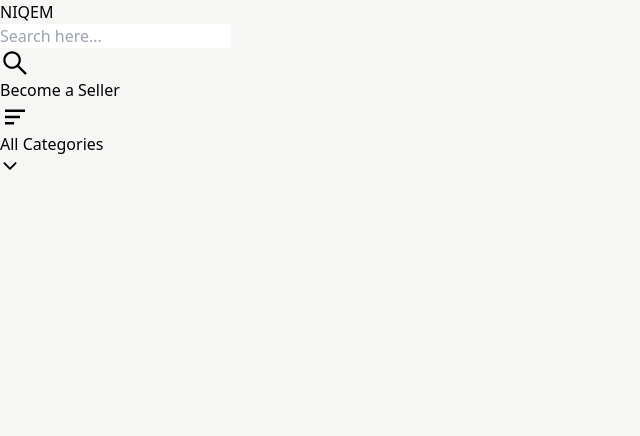
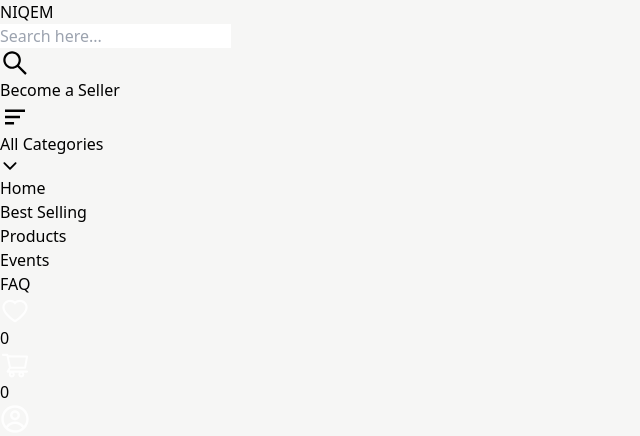
Before and after one commit to rozhi-98/Niqem-Frontend, a React (Vite) app: page / in a window 1280 px wide. Shown: the top 436 px of the page, without its empty margins (0-640 px from the left). Built offline with nearby package versions, Linux system fonts and the light colour scheme; the HTML template or start-up script is replaced by a standard one.

Commit message:
Complete Navbar

```diff
--- a/src/components/Layout/Header.jsx
+++ b/src/components/Layout/Header.jsx
@@ -1,16 +1,21 @@
-import React, {useState} from 'react'
-import {Link} from 'react-router-dom'
-import styles from '../../styles/style'
-import {categoriesData, productData} from "../../static/data.jsx"
-import {AiOutlineSearch} from "react-icons/ai";
-import {IoIosArrowDown, IoIosArrowForward} from "react-icons/io";
-import {BiMenuAltLeft} from "react-icons/bi";
-import Button from '../../components/Button/Button'
-import DropDown from './DropDown.jsx'
+import React, { useState } from "react";
+import { Link } from "react-router-dom";
+import styles from "../../styles/style";
+import { categoriesData, productData } from "../../static/data.jsx";
+import {
+  AiOutlineHeart,
+  AiOutlineSearch,
+  AiOutlineShoppingCart,
+} from "react-icons/ai";
+import { CgProfile } from "react-icons/cg";
+import { IoIosArrowDown, IoIosArrowForward } from "react-icons/io";
+import { BiMenuAltLeft } from "react-icons/bi";
+import Button from "../../components/Button/Button";
+import DropDown from "./DropDown.jsx";
+import Navbar from "./Navbar.jsx";
 
-const Header = () => {
-
-    const [searchTerm, setSearchTerm] = useState('');
+const Header = ({ activeHeading }) => {
+  const [searchTerm, setSearchTerm] = useState("");
   const [searchData, setSearchData] = useState([]);
   const [active, setActive] = useState(false);
   const [dropDown, setDropDown] = useState(false);
@@ -20,7 +25,9 @@
     const term = e.target.value;
     setSearchTerm(term);
 
-        const filteredProducts = productData && productData.filter((product) =>
+    const filteredProducts =
+      productData &&
+      productData.filter((product) =>
         product.name.toLowerCase().includes(term.toLowerCase())
       );
 
@@ -33,33 +40,38 @@
     } else {
       setActive(false);
     }
-    })
+  });
 
   return (
     <>
-
       <div className={`${styles.section}`}>
-        <div className='hidden 800px:h-[50px] 800px:my-[20px] 800px:flex items-center justify-between'>
+        <div className="hidden 800px:h-[50px] 800px:my-[20px] 800px:flex items-center justify-between">
           <div>
-                <Link className='font-extrabold text-blue-600' to="/">
+            <Link className="font-extrabold text-blue-600" to="/">
               {/* <img src="../../assets/logo-niqem.png" alt="logo-image"/> */}
               NIQEM
             </Link>
           </div>
-            <div className='w-[50%] relative'>
-                <input type='text' placeholder='Search here...' value={searchTerm} onChange={handleSearchChange} className='h-[40px] w-full px-2 border-[#3957db] border-[2px] rounded-md'/>
+          <div className="w-[50%] relative">
+            <input
+              type="text"
+              placeholder="Search here..."
+              value={searchTerm}
+              onChange={handleSearchChange}
+              className="h-[40px] w-full px-2 border-[#3957db] border-[2px] rounded-md"
+            />
             <AiOutlineSearch
               size={30}
               className="absolute right-2 top-1.5 cursor-pointer"
             />
-            {
-                searchData && searchData.length !==0 ? (
+            {searchData && searchData.length !== 0 ? (
               <div className="absolute min-h-[30vh] bg-slate-50 shadow-sm-2 z-[9] p-4">
-                        {searchData && searchData.map((i, index) => {
+                {searchData &&
+                  searchData.map((i, index) => {
                     const d = i.name;
 
                     const Product_name = d.replace(/\s+/g, "-");
-                            return(
+                    return (
                       <Link to={`/product/${Product_name}`}>
                         <div className="w-full flex items-start-py-3">
                           <img
@@ -71,47 +83,87 @@
                         </div>
                       </Link>
                     );
-
-                            })
-                        }
+                  })}
               </div>
-                ) : null
-            }
+            ) : null}
           </div>
-
 
           <Button text="Become a Seller">
             <Link to="/seller">
               <h1 className="text-[#fff] flex items-center">
-
                 <IoIosArrowForward className="ml-1" />
               </h1>
             </Link>
           </Button>
-
         </div>
       </div>
-    <div className={`${
+      <div
+        className={`${
           active === true ? "shadow-sm fixed top-0 left-0 z-10" : null
-        } transition hidden 800px:flex items-center justify-between w-full bg-blue-400 h-[70px]`}>
-        <div className={`${styles.section} relative ${styles.normalFlex} justify-between`}>
+        } transition hidden 800px:flex items-center justify-between w-full bg-blue-400 h-[70px]`}
+      >
+        <div
+          className={`${styles.section} relative ${styles.normalFlex} justify-between`}
+        >
           {/* categories */}
           <div>
             <div className="relative h-[60px] mt-[10px] w-[270px] hidden 1000px:block">
               <BiMenuAltLeft size={30} className="absolute top-3 left-2" />
-                    <button className='h-[100%] w-full flex justify-between items-center pl-10 bg-white font-sans text-lg font-[500] select-none rounded-t-md'>
+              <button className="h-[100%] w-full flex justify-between items-center pl-10 bg-white font-sans text-lg font-[500] select-none rounded-t-md">
                 All Categories
               </button>
-                    <IoIosArrowDown size={20} className="absolute top-4 right-2 cursor-pointer" onClick={() => setDropDown(!dropDown)} />
-                    {
-                        dropDown ? ( <DropDown categoriesData = {categoriesData} setDropDown = {setDropDown}/>) : null
-                    }
+              <IoIosArrowDown
+                size={20}
+                className="absolute top-4 right-2 cursor-pointer"
+                onClick={() => setDropDown(!dropDown)}
+              />
+              {dropDown ? (
+                <DropDown
+                  categoriesData={categoriesData}
+                  setDropDown={setDropDown}
+                />
+              ) : null}
+            </div>
+          </div>
+          {/* Nav items */}
+          <div className={`${styles.normalFlex}`}>
+            <Navbar active={activeHeading} />
+          </div>
+
+          <div className="flex">
+            <div className={`${styles.normalFlex}`}>
+              <div className="relative cursor-pointer mr-[15px]">
+                <AiOutlineHeart size={30} color="rgb(255 255 255 / 83%)" />
+                <span className="absolute right-0 top-0 rounded-full bg-green-400 w-4 h-4 top right p-0 m-0 text-white font-mono text-[12px] leading-tight text-center">
+                  0
+                </span>
+              </div>
+            </div>
+
+            <div className={`${styles.normalFlex}`}>
+              <div className="relative cursor-pointer mr-[15px]">
+                <AiOutlineShoppingCart
+                  size={30}
+                  color="rgb(255 255 255 / 83%)"
+                />
+                <span className="absolute right-0 top-0 rounded-full bg-green-400 w-4 h-4 top right p-0 m-0 text-white font-mono text-[12px] leading-tight text-center">
+                  0
+                </span>
+              </div>
+            </div>
+
+            <div className={`${styles.normalFlex}`}>
+              <div className="relative cursor-pointer mr-[15px]">
+                <Link to="/login">
+                  <CgProfile size={30} color="rgb(255 255 255 / 83%)" />
+                </Link>
+              </div>
             </div>
           </div>
         </div>
       </div>
     </>
-  )
-}
+  );
+};
 
-export default Header
+export default Header;
--- /dev/null
+++ b/src/components/Layout/Navbar.jsx
@@ -0,0 +1,29 @@
+import React from "react";
+import { Link } from "react-router-dom";
+import { navItems } from "../../static/data";
+import styles from "../../styles/style";
+
+const Navbar = ({ active }) => {
+  return (
+    <div className={`block 800px:${styles.normalFlex}`}>
+      {navItems &&
+        navItems.map((i, index) => (
+          <div key={index} className="flex">
+            <Link
+              key={index}
+              to={i.url}
+              className={`${
+                active === index + 1
+                  ? "text-blue-600 font-bold"
+                  : "text-black 800px:text-[#fff]"
+              } pb-[30px] 800px:pb-0 font-[500] px-6 cursor-pointer}`}
+            >
+              {i.title}
+            </Link>
+          </div>
+        ))}
+    </div>
+  );
+};
+
+export default Navbar;
--- a/src/pages/HomePage.jsx
+++ b/src/pages/HomePage.jsx
@@ -1,12 +1,12 @@
-import React from 'react'
-import Header from '../components/Layout/Header.jsx'
+import React from "react";
+import Header from "../components/Layout/Header.jsx";
 
 const HomePage = () => {
   return (
     <div>
-        <Header />
+      <Header activeHeading={1} />
     </div>
-  )
-}
+  );
+};
 
-export default HomePage
+export default HomePage;
```
Lines whose indentation alone changed are shown as unchanged.
